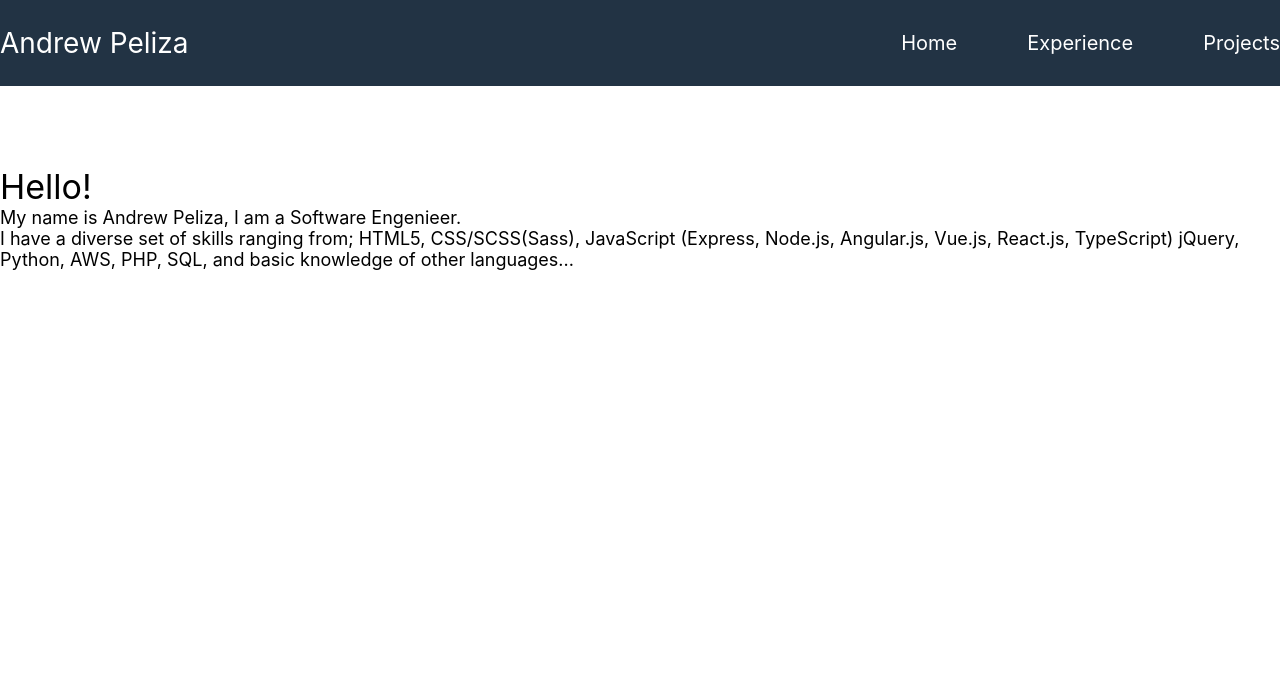
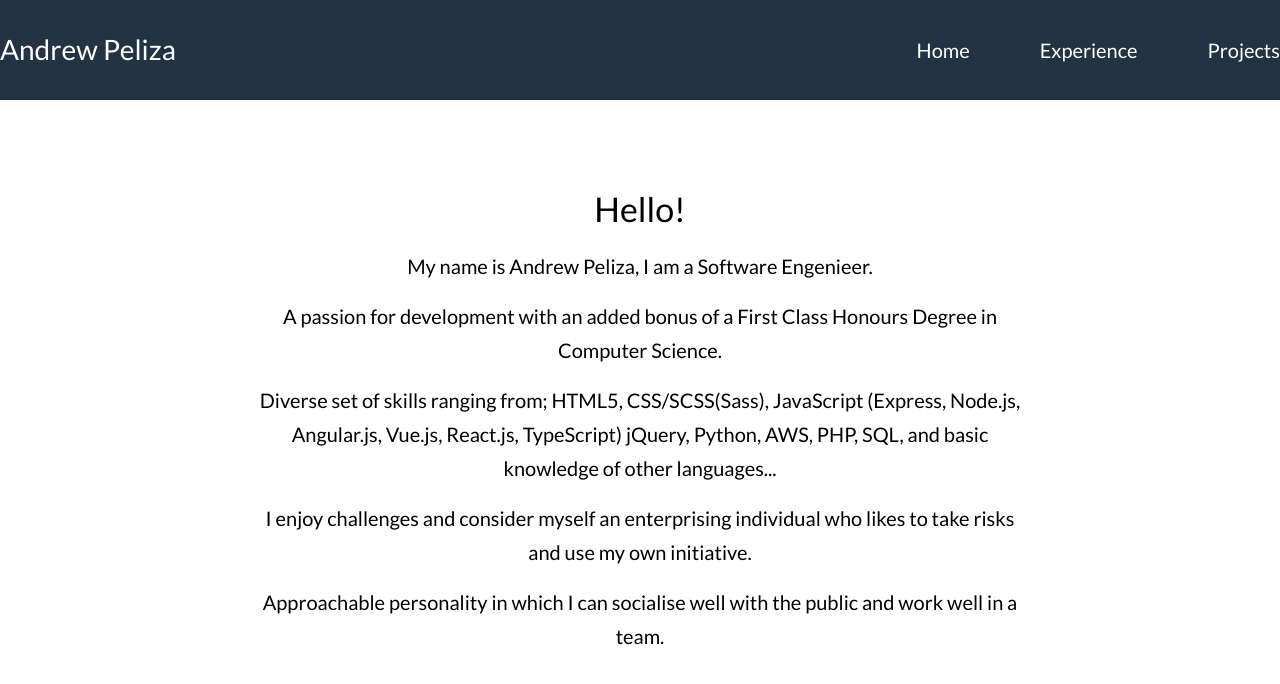
Before and after one commit to jbrearley/El_Site, a React (Create React App) app: page / in a window 1280 px wide. Shown: the top 684 px of the page. Built offline with nearby package versions, Linux system fonts and the light colour scheme.

Commit message:
Styling fixes and added content

```diff
--- a/public/index.html
+++ b/public/index.html
@@ -25,7 +25,11 @@
       Learn how to configure a non-root public URL by running `npm run build`.
     -->
     <script src="https://use.fontawesome.com/releases/v5.12.0/js/all.js"></script>
-    <title>React App</title>
+    <link
+      href="https://fonts.googleapis.com/css?family=Lato&display=swap"
+      rel="stylesheet"
+    />
+    <title>Andrew Peliza</title>
   </head>
   <body>
     <noscript>You need to enable JavaScript to run this app.</noscript>
--- a/src/components/Header/Header.scss
+++ b/src/components/Header/Header.scss
@@ -1,11 +1,12 @@
 header {
   background-color: #223344;
   color: #fff;
-  padding: 26px 0;
 
   nav {
     display: flex;
+    align-items: center;
     width: 100%;
+    padding: 26px 0;
 
     h3 {
       width: 20%;
--- a/src/containers/Home/Home.js
+++ b/src/containers/Home/Home.js
@@ -6,17 +6,27 @@ function Home() {
   return (
     <section className='section'>
       <div className='wrapper'>
-        <article>
+        <article className='home-container'>
           <h2>Hello!</h2>
           <p>My name is Andrew Peliza, I am a Software Engenieer.</p>
           <p>
-            I have a diverse set of skills ranging from; HTML5, CSS/SCSS(Sass),
+            A passion for development with an added bonus of a First Class
+            Honours Degree in Computer Science.
+          </p>
+          <p>
+            Diverse set of skills ranging from; HTML5, CSS/SCSS(Sass),
             JavaScript (Express, Node.js, Angular.js, Vue.js, React.js,
             TypeScript) jQuery, Python, AWS, PHP, SQL, and basic knowledge of
             other languages...
           </p>
-          <p></p>
-          <p></p>
+          <p>
+            I enjoy challenges and consider myself an enterprising individual
+            who likes to take risks and use my own initiative.
+          </p>
+          <p>
+            Approachable personality in which I can socialise well with the
+            public and work well in a team.
+          </p>
         </article>
       </div>
     </section>
--- a/src/containers/Home/Home.scss
+++ b/src/containers/Home/Home.scss
@@ -11,4 +11,22 @@
   @media (min-width: $mediaTabletWidth) {
     padding: 80px 0;
   }
+
+  .home-container {
+    width: 90%;
+    margin: 0 auto;
+    text-align: center;
+
+    @media (min-width: $mediaTabletWidth) {
+      width: 60%;
+    }
+
+    h2 + p {
+      padding-top: 12px;
+    }
+
+    p + p {
+      padding-top: 16px;
+    }
+  }
 }
--- a/src/index.scss
+++ b/src/index.scss
@@ -3,9 +3,7 @@
 
 body {
   margin: 0;
-  font-family: -apple-system, BlinkMacSystemFont, 'Segoe UI', 'Roboto', 'Oxygen',
-    'Ubuntu', 'Cantarell', 'Fira Sans', 'Droid Sans', 'Helvetica Neue',
-    sans-serif;
+  font-family: 'Lato', sans-serif;
   -webkit-font-smoothing: antialiased;
   -moz-osx-font-smoothing: grayscale;
 }
--- a/src/sass/_base.scss
+++ b/src/sass/_base.scss
@@ -16,6 +16,7 @@ $color-grey-dark-2: #6d5d4b;
 
 h1 {
   font-size: 32px;
+  line-height: 1.7;
 
   @media (min-width: $mediaMinWidth) and (max-width: $mediaTabletWidth) {
     font-size: 36px;
@@ -28,6 +29,7 @@ h1 {
 
 h2 {
   font-size: 24px;
+  line-height: 1.7;
 
   @media (min-width: $mediaMinWidth) and (max-width: $mediaTabletWidth) {
     font-size: 28px;
@@ -40,6 +42,7 @@ h2 {
 
 h3 {
   font-size: 20px;
+  line-height: 1.7;
 
   @media (min-width: $mediaMinWidth) and (max-width: $mediaTabletWidth) {
     font-size: 22px;
@@ -52,6 +55,7 @@ h3 {
 
 h4 {
   font-size: 20px;
+  line-height: 1.7;
 
   @media (min-width: $mediaTabletWidth) {
     font-size: 26px;
@@ -60,4 +64,9 @@ h4 {
 
 p {
   font-size: 18px;
+  line-height: 1.7;
+
+  @media (min-width: $mediaTabletWidth) {
+    font-size: 20px;
+  }
 }
```
